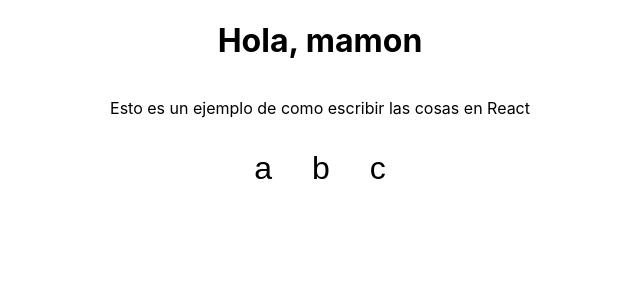
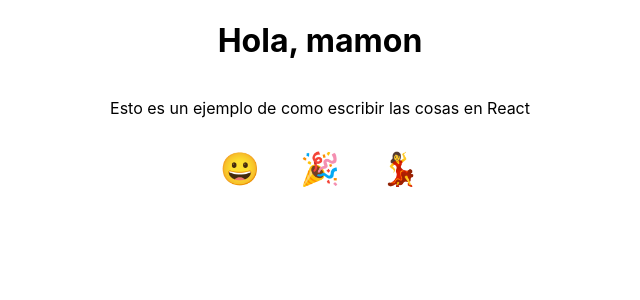
Before and after one commit to Los-Ingeniebros/MerkApp, a React (Create React App) app in the folder merkapp-react/: page / in a window 1280 px wide. Shown: the top 300 px of the page, without its empty margins (320-960 px from the left). Built offline with nearby package versions, Linux system fonts and the light colour scheme.

Commit message:
arreglo con js

```diff
--- a/merkapp-react/src/App.js
+++ b/merkapp-react/src/App.js
@@ -24,24 +24,25 @@ function App() {
     <h1 id={greeting}>Hola, mamon</h1>
     <p>Esto es un ejemplo de como escribir las cosas en React</p>
     <ul>
-      <li>
-        <button onClick={displayEmojiName}>
-          <span role="img" aria-label="grinning face" id="grinning face"/>
-          a
-        </button>
-      </li>
-      <li>
-      <button onClick={displayEmojiName}>
-      <span role="img" aria-label="party popper" id="party popper" />
-      b
-      </button>
-      </li>
-      <li>
-      <button onClick={displayEmojiName}>
-      <span role="img" aria-label="woman dancing" id="woman dancing" />
-      c
-      </button>
-      </li>
+      {
+        emojis.map(emoji => (
+
+          <li key={emoji.name}>
+
+          <button
+
+          onClick={displayEmojiName}
+          >
+
+          <span role="img" aria-label={emoji.name} id={emoji.name}>{emoji.emoji}</span>
+
+          </button>
+
+          </li>
+
+          ))
+
+      }
     </ul>
   </div>
 
```
